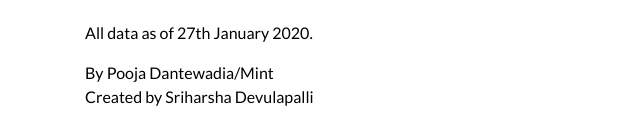
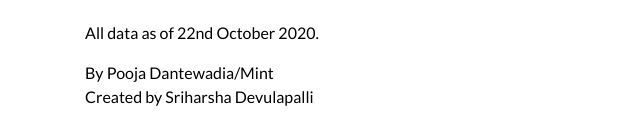
Before and after one commit to PoojaDante/mmt-oct, a plain HTML site: page index.html in a window 1280 px wide. Shown: the part 1304-1426 px from the top of the page, 0-640 px from the left. Drawn offline with nearby package versions, Linux system fonts and the light colour scheme.

Commit message:
Update index.html

```diff
--- a/index.html
+++ b/index.html
@@ -347,7 +347,7 @@
             </tr>
         </table>
         <br>
-        <p align="left"> All data as of 27th January 2020. </p>
+        <p align="left"> All data as of 22nd October 2020. </p>
         <p align="left">By Pooja Dantewadia/Mint<br>Created by Sriharsha Devulapalli</p>
     </div>
     <script>
```
